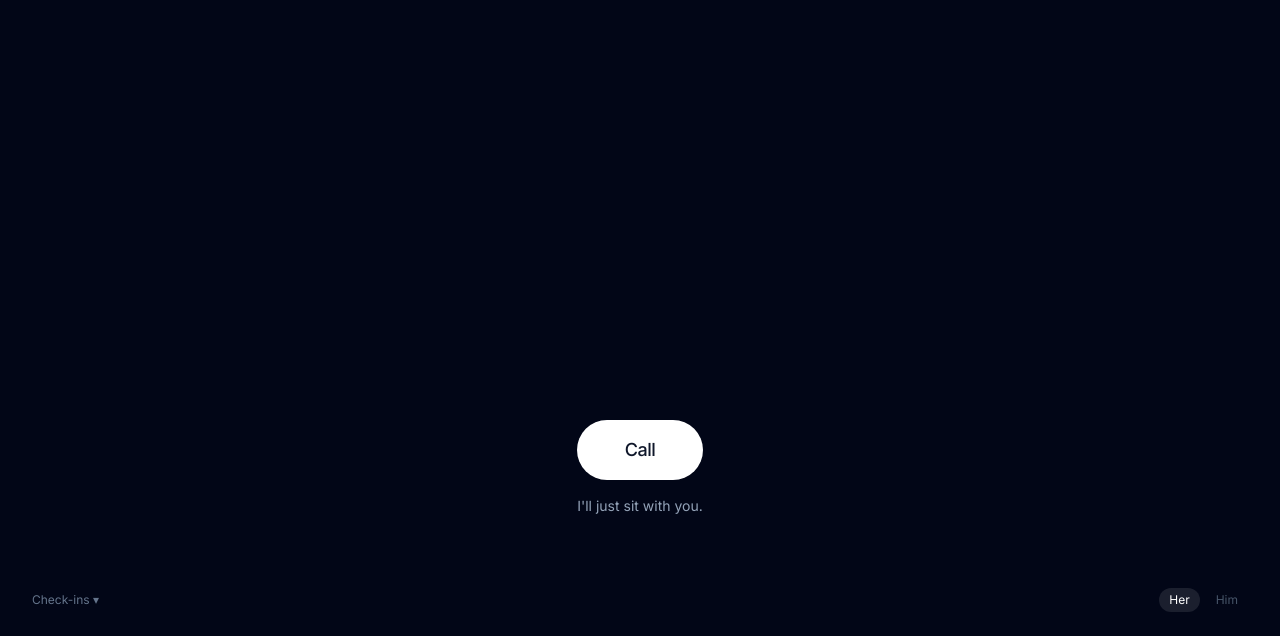
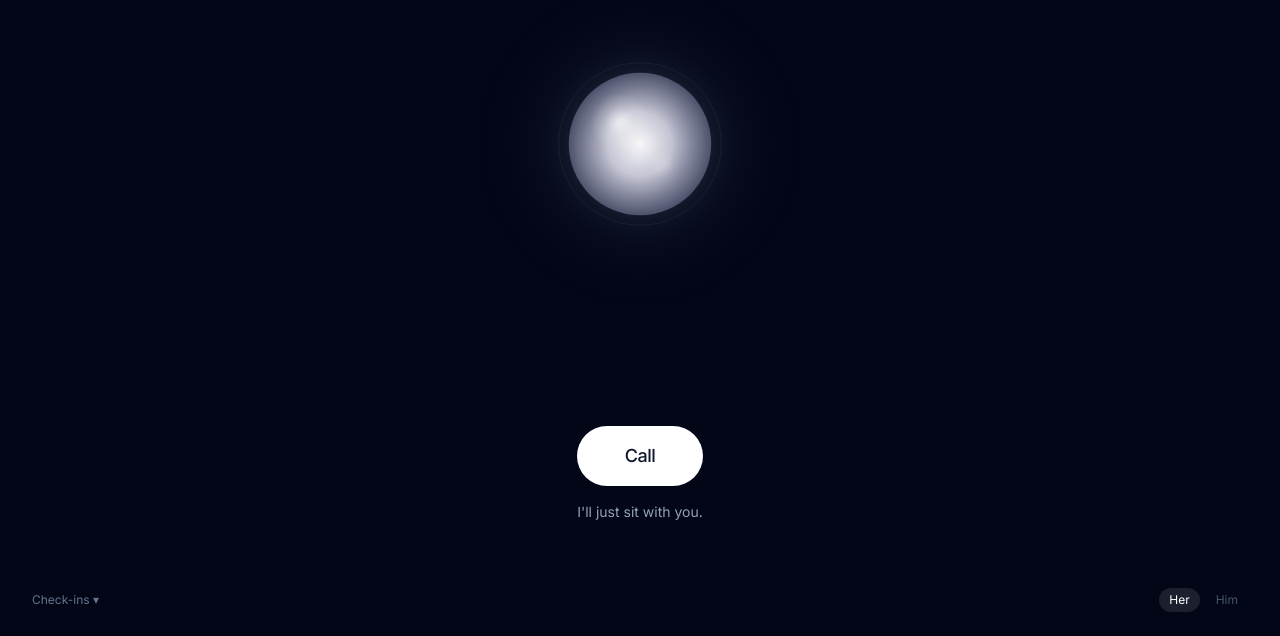
Before and after one commit to dkennedy1984/still-here, a Next.js app in the folder apps/web/: page / in a window 1280 px wide. Shown: the part 164-800 px from the top of the page. Built offline with nearby package versions, Linux system fonts and the light colour scheme; no server answers.

Commit message:
fix: orb in flex flow on homepage, remove absolute positioning

```diff
--- a/apps/web/src/app/page.tsx
+++ b/apps/web/src/app/page.tsx
@@ -89,13 +89,6 @@ function HomePageContent() {
 
   return (
     <main className="relative min-h-screen min-h-[100dvh] bg-slate-950 overflow-hidden">
-      {/* Orb - absolute centre */}
-      <div className="absolute inset-0 flex items-center justify-center pointer-events-none z-20">
-        <div className="-mt-[10vh] sm:mt-0">
-          <PresenceOrb state="idle" size="lg" />
-        </div>
-      </div>
-
       {/* Upgraded confirmation */}
       {showUpgraded && (
         <div className="absolute top-6 left-1/2 -translate-x-1/2 z-30 flex flex-col items-center gap-2"
@@ -108,8 +101,11 @@ function HomePageContent() {
         </div>
       )}
 
-      {/* Hero content - positioned in bottom third of screen, below the orb */}
-      <section className="relative z-30 flex flex-col items-center justify-end min-h-screen min-h-[100dvh] px-6 pb-[15vh]">
+      {/* Hero content */}
+      <section className="relative z-10 flex flex-col items-center justify-center min-h-screen min-h-[100dvh] px-6">
+        <div className="mb-12 -mt-[5vh]">
+          <PresenceOrb state="idle" size="lg" />
+        </div>
         <div className="pointer-events-auto flex flex-col items-center">
           <button
             onClick={handleCall}
```
